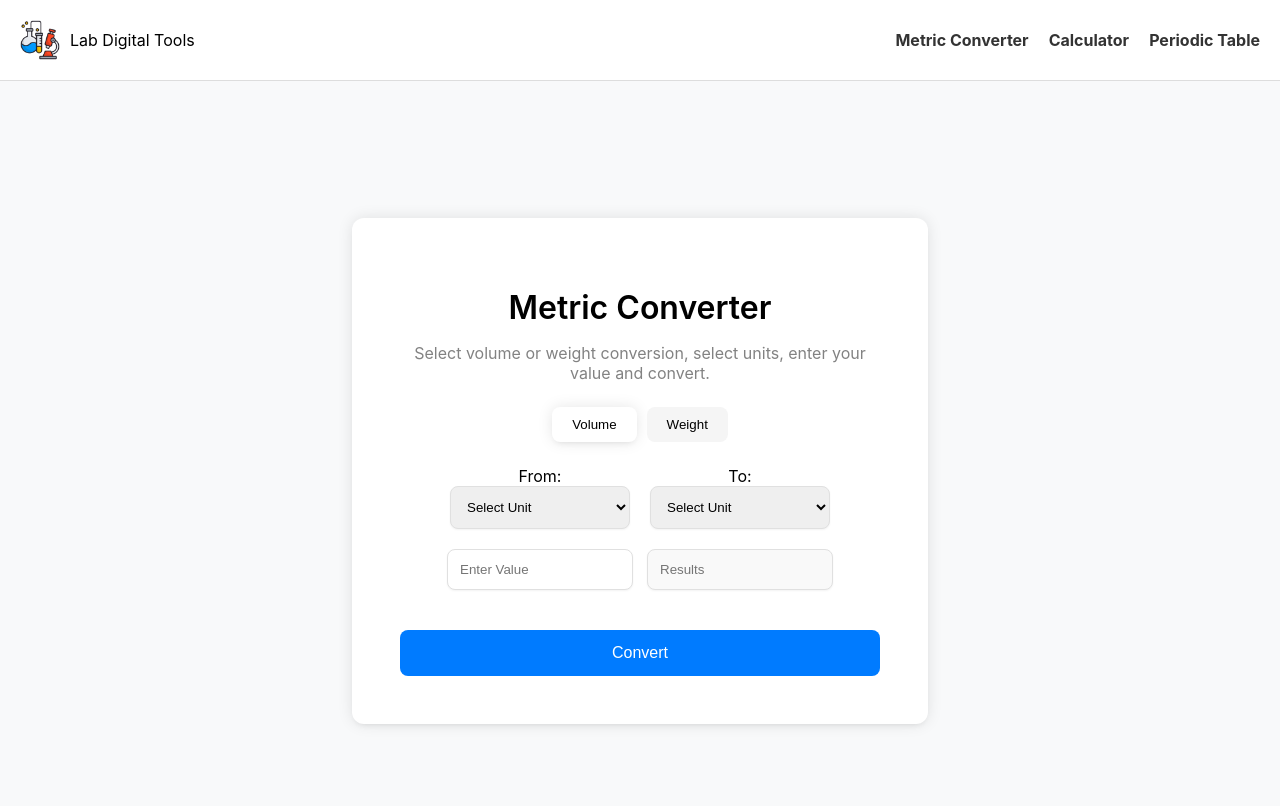
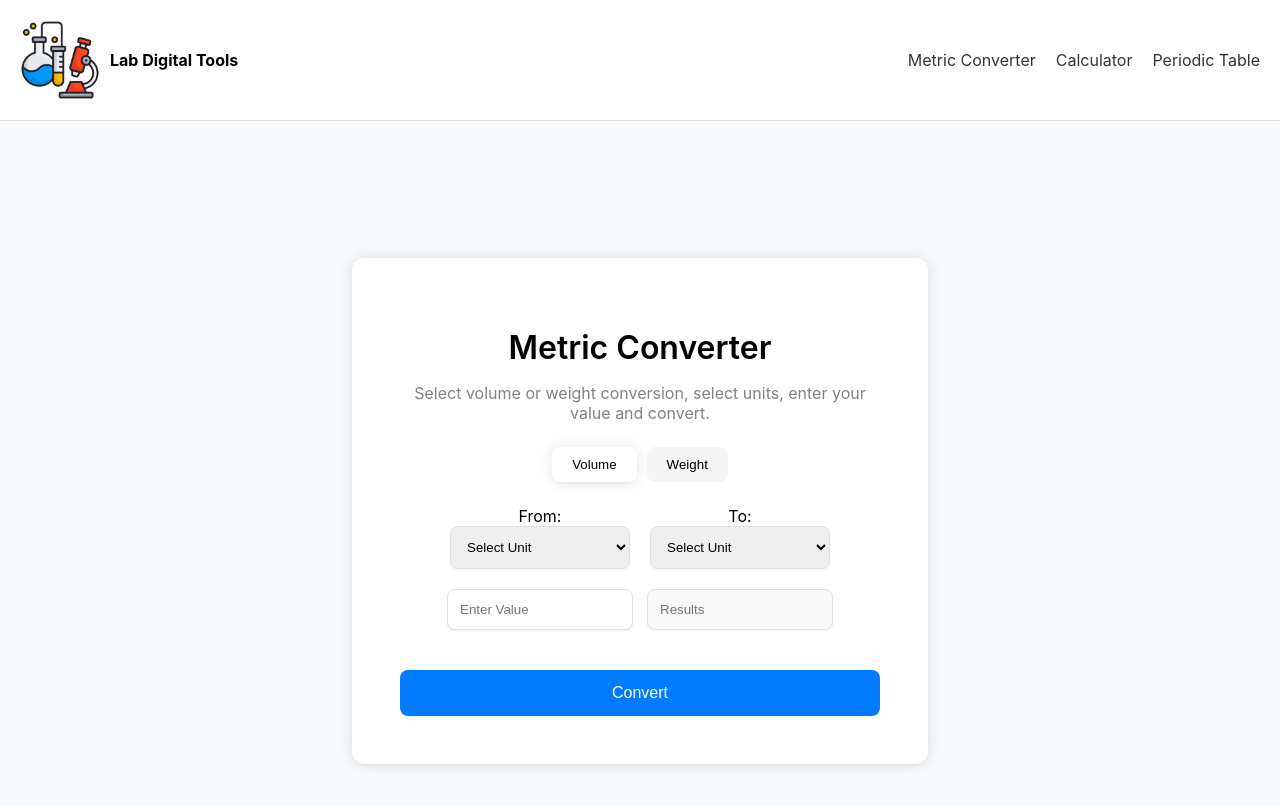
Before and after one commit to jasmineal3/SE_Project, a plain HTML site: page index.html in a window 1280 px wide. Drawn offline with Linux system fonts and the light colour scheme.

Commit message:
navigation update

```diff
--- a/index.html
+++ b/index.html
@@ -10,7 +10,7 @@
 <body>
     <header>
         <div class="logo">
-            <img src="Images/LabDigitalToolsLogo.png" alt="Lab Digital Tools Logo">
+            <img src="Images/LabDigitalToolsLogo.png" alt="Lab Digital Tools Logo" class="logo-image">
             <span>Lab Digital Tools</span>
         </div>
         <nav>
--- a/script.js
+++ b/script.js
@@ -21,12 +21,7 @@ document.getElementById('convertButton').addEventListener('click', function() {
     document.getElementById('outputResult').value = result;
 });
 
-document.getElementById('volumeButton').addEventListener('click', function() {
-    // Add functionality for volume conversion
-    alert('Volume conversion functionality coming soon!');
-});
 
 document.getElementById('weightButton').addEventListener('click', function() {
-    // Add functionality for weight conversion
     alert('Weight conversion functionality coming soon!');
 });
--- a/styles.css
+++ b/styles.css
@@ -15,6 +15,7 @@ header {
     padding: 20px;
     background-color: #fff;
     border-bottom: 1px solid #ddd;
+    font-weight: bold;
 }
 
 .logo {
@@ -23,7 +24,7 @@ header {
 }
 
 .logo img {
-    height: 40px;
+    height: 80px;
     margin-right: 10px;
 }
 
@@ -41,7 +42,7 @@ nav ul li {
 nav ul li a {
     text-decoration: none;
     color: #333;
-    font-weight: bold;
+    font-weight: normal;
 }
 
 main {
```
